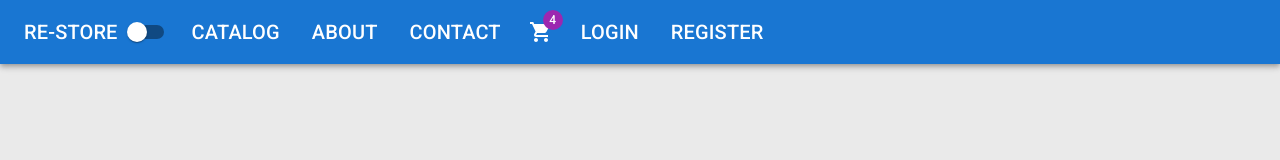
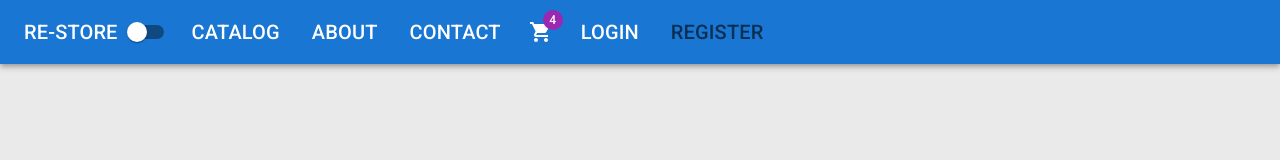
Before and after one commit to istewart2/SkiStore, a React (Create React App) app in the folder Client/: page /register in a window 1280 px wide. Shown: the top 160 px of the page. Built offline with nearby package versions, Linux system fonts and the light colour scheme.

Commit message:
Style the navbar

```diff
--- a/Client/src/app/layout/Header.tsx
+++ b/Client/src/app/layout/Header.tsx
@@ -27,6 +27,18 @@ const rightLinks = [
   { title: 'register', path: '/register' },
 ];
 
+const navStyles = {
+  color: 'inherit',
+  textDecoration: 'none',
+  typography: 'h6',
+  '&:hover': {
+    color: 'grey.500',
+  },
+  '&.active': {
+    color: 'text.secondary',
+  },
+};
+
 export default function Header({ darkMode, handleThemeChange }: Props) {
   return (
     <AppBar position='static' sx={{ mb: 4 }}>
@@ -35,19 +47,16 @@ export default function Header({ darkMode, handleThemeChange }: Props) {
           variant='h6'
           component={NavLink}
           to='/'
-          sx={{ color: 'inherit', textDecoration: 'none' }}
+          exact
+          sx={navStyles}
         >
           RE-STORE
         </Typography>
         <Switch checked={darkMode} onChange={handleThemeChange} />
+
         <List sx={{ display: 'flex' }}>
           {midLinks.map(({ title, path }) => (
-            <ListItem
-              component={NavLink}
-              to={path}
-              key={path}
-              sx={{ color: 'inherit', typography: 'h6' }}
-            >
+            <ListItem component={NavLink} to={path} key={path} sx={navStyles}>
               {title.toUpperCase()}
             </ListItem>
           ))}
@@ -57,14 +66,10 @@ export default function Header({ darkMode, handleThemeChange }: Props) {
             <ShoppingCart />
           </Badge>
         </IconButton>
+
         <List sx={{ display: 'flex' }}>
           {rightLinks.map(({ title, path }) => (
-            <ListItem
-              component={NavLink}
-              to={path}
-              key={path}
-              sx={{ color: 'inherit', typography: 'h6' }}
-            >
+            <ListItem component={NavLink} to={path} key={path} sx={navStyles}>
               {title.toUpperCase()}
             </ListItem>
           ))}
```
